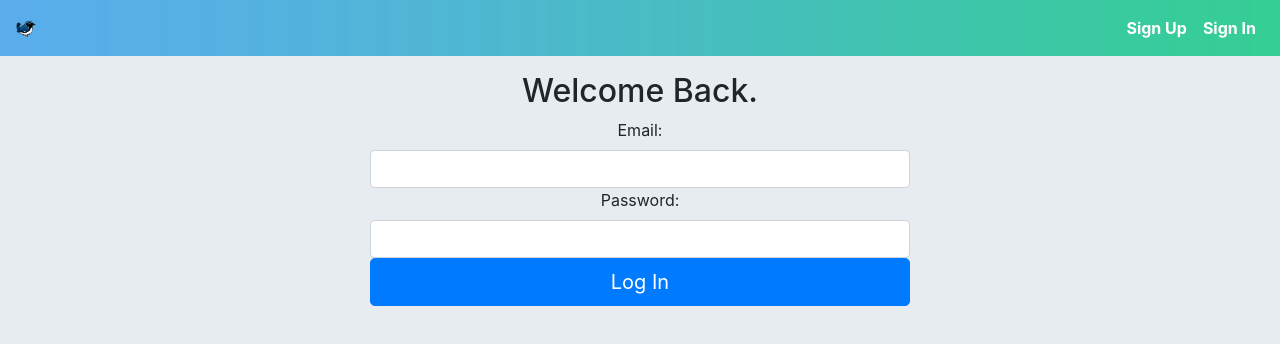
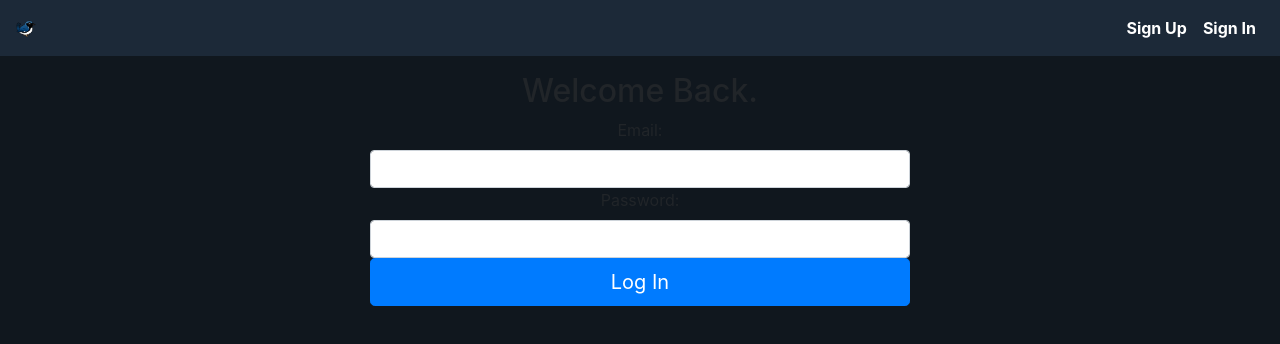
Before and after one commit to PaulBriar/Twitta-Front, a React (Create React App) app: page /signin in a window 1280 px wide. Shown: the top 344 px of the page. Built offline with nearby package versions, Linux system fonts and the light colour scheme.

Commit message:
Added twitter color scheme

```diff
--- a/public/index.html
+++ b/public/index.html
@@ -2,7 +2,7 @@
 <html lang="en">
   <head>
     <meta charset="utf-8" />
-    <link rel="shortcut icon" href="%PUBLIC_URL%/favicon.ico" />
+    <link rel="shortcut icon" href="%PUBLIC_URL%/warbler-logo.png" />
     <meta
       name="viewport"
       content="width=device-width, initial-scale=1, shrink-to-fit=no"
@@ -10,7 +10,7 @@
     <meta name="theme-color" content="#000000" />
     <link rel="manifest" href="%PUBLIC_URL%/manifest.json" />
     <link rel="stylesheet" href="https://stackpath.bootstrapcdn.com/bootstrap/4.1.3/css/bootstrap.min.css" integrity="sha384-MCw98/SFnGE8fJT3GXwEOngsV7Zt27NXFoaoApmYm81iuXoPkFOJwJ8ERdknLPMO" crossorigin="anonymous">
-    <title>React App</title>
+    <title>Twitta</title>
   </head>
   <body>
     <noscript>You need to enable JavaScript to run this app.</noscript>
--- a/src/index.css
+++ b/src/index.css
@@ -1,5 +1,6 @@
 body {
-  background-color: #e6ecf0;
+  background-color: #10171e;
+  font-size: 16px;
 }
 
 /* Nav */
@@ -32,9 +33,11 @@ ul.nav.navbar-nav li {
 }
 
 .onboarding > .navbar{
-  background-image: url("./images/nav-bg.png");
+  background-color: #1c2938;
   background-size: 100% 100%;
 }
+
+/* Hero */
 
 .home-hero {
   width: 100vw;
@@ -56,14 +59,29 @@ ul.nav.navbar-nav li {
   text-shadow: 0 0 8px #66757f;
 }
 
+/* Main */
+
 /* Message List */
+
+.message-area {
+  padding-left: 10px;
+}
 
 #messages .list-group-item {
   display: flex;
   align-items: flex-start;
   padding: 7px 20px 12px;
+  font-size: 18px;
+  background-color: #15202b;
+  color: white;
+  border: 1px solid #38444d;
 }
 
 #messages:not(.hover) .list-group-item:hover {
-  background-color: #e6ecf0;
+  background-color: #101922;
 }
+
+.img-thumbnail {
+  background-color: #15202b;
+  border: 1px solid #38444d;
+}
```
Also changed, not shown: public/manifest.json, public/warbler-logo.png (added), 1 other file (tests, documents, lock files or other folders).
